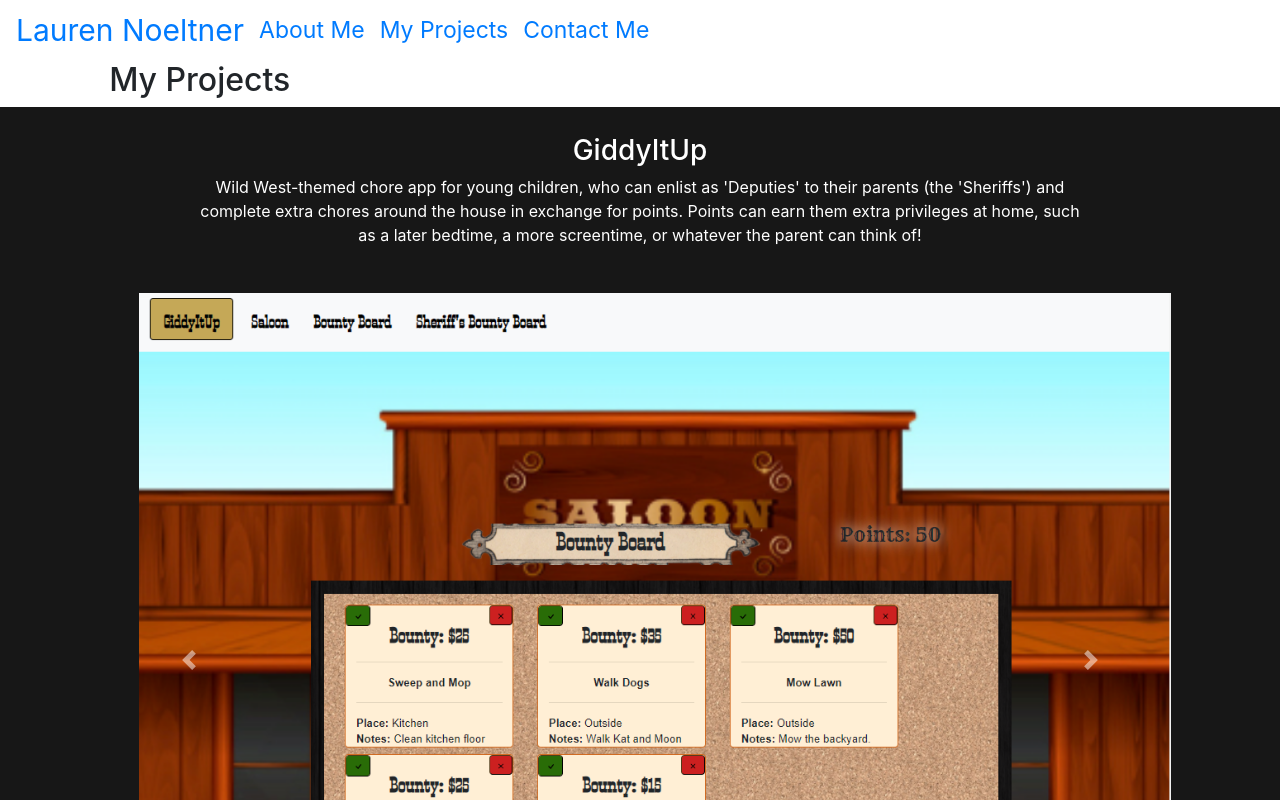
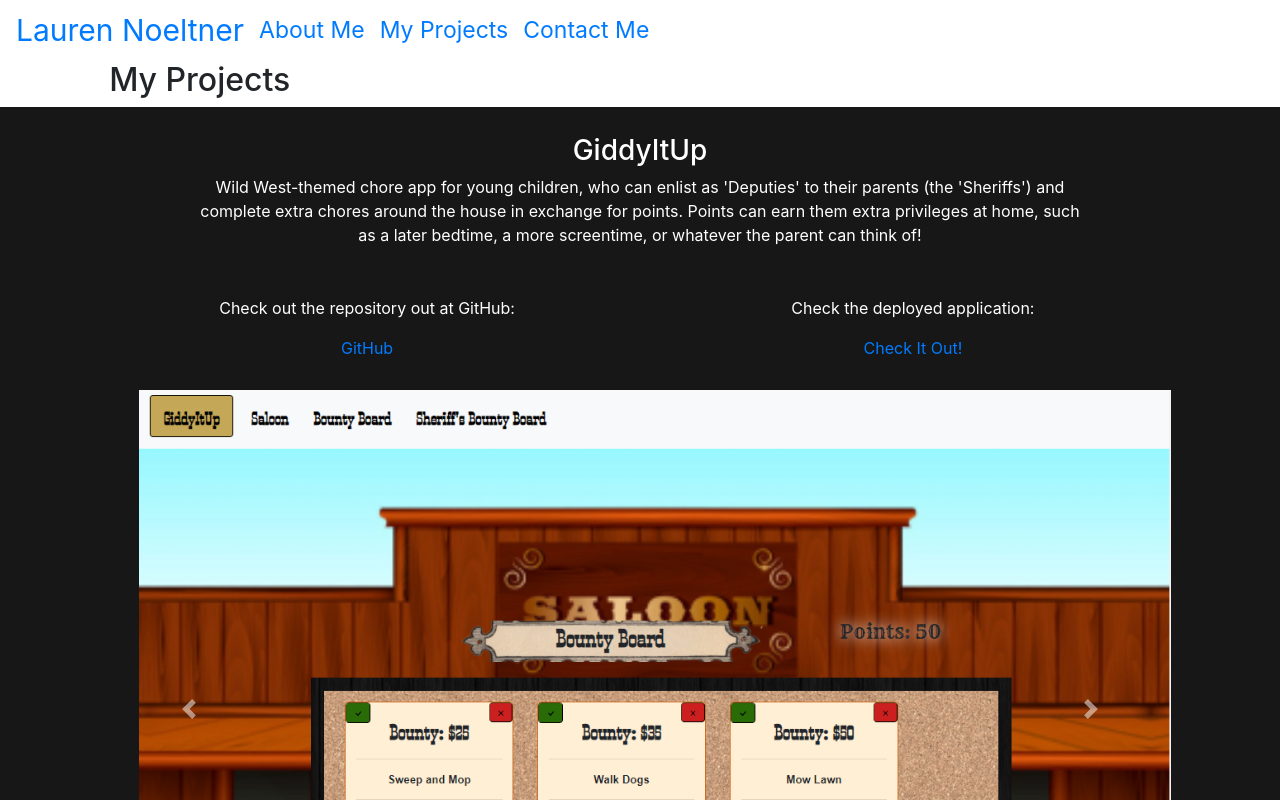
Before and after one commit to LNoeltner1/LaurenNoeltner, a React (Create React App) app in the folder client/: page /Portfolio in a window 1280 px wide. Shown: the top 800 px of the page. Built offline with nearby package versions, Linux system fonts and the light colour scheme.

Commit message:
added buttons to repo and deployment link on every applicable portfolio item

```diff
--- a/client/src/App.css
+++ b/client/src/App.css
@@ -56,7 +56,7 @@
 }
 
 /* PORTFOLIO STUFF */
-.titleText {
+.titleText, .portfolioLinks {
     color: white;
     text-align: center;
     margin-top: 3%;
--- a/client/src/components/Home.jsx
+++ b/client/src/components/Home.jsx
@@ -21,7 +21,7 @@ const Home = () => {
             </div>
             <div className="row">
                 <div className="col-12">
-                    <h3 id="descriptionHome">Full Stack web Developer in Atlanta, GA, always looking for new opportunities to strengthen my skills and create innovative apps.</h3>
+                    <h3 id="descriptionHome">Full Stack Web Developer in Atlanta, GA, always looking for new opportunities to strengthen my skills and create innovative apps.</h3>
                 </div>
             </div>
             <div className="row">
--- a/client/src/components/Portfolio.jsx
+++ b/client/src/components/Portfolio.jsx
@@ -1,5 +1,6 @@
 import React from 'react';
 import "../App.css";
+import { Link, BrowserRouter as Router, Route, Switch } from "react-router-dom";
 import Header from "./Header";
 import Footer from "./Footer";
 import Carousel from 'react-bootstrap/Carousel';
@@ -55,6 +56,20 @@ const Portfolio = () => {
                                     <div className="col-1"></div>
                                 </div>
                                 <div className="row">
+                                    <div className="portfolioLinks col-6">
+                                        <p>
+                                            Check out the repository out at GitHub:
+                                        </p>
+                                        <a href="https://github.com/LNoeltner1/GiddyItUp">GitHub</a>
+                                    </div>
+                                    <div className="portfolioLinks col-6">
+                                        <p>
+                                            Check the deployed application:
+                                        </p>
+                                        <a href="https://giddyitup-eg.herokuapp.com/">Check It Out!</a>
+                                    </div>
+                                </div>
+                                <div className="row">
                                     <div className="col-12">
                                         <img
                                         className="carouselItem d-block w-100"
@@ -63,6 +78,7 @@ const Portfolio = () => {
                                         />
                                     </div>
                                 </div>
+
 
                         </Carousel.Item>
                         {/* ITEM 2 */}
@@ -85,6 +101,20 @@ const Portfolio = () => {
                                         </p>
                                     </div>
                                     <div className="col-1"></div>
+                                </div>
+                                <div className="row">
+                                    <div className="portfolioLinks col-6">
+                                        <p>
+                                            Check out the repository out at GitHub:
+                                        </p>
+                                        <a href="https://github.com/LNoeltner1/cryptic-encounters">GitHub</a>
+                                    </div>
+                                    <div className="portfolioLinks col-6">
+                                        <p>
+                                            Check the deployed application:
+                                        </p>
+                                        <a href="https://cryptic-encounter.herokuapp.com">Check It Out!</a>
+                                    </div>
                                 </div>
                                 <div className="row">
                                     <div className="col-12">
@@ -115,6 +145,20 @@ const Portfolio = () => {
                                     <div className="col-1"></div>
                                 </div>
                                 <div className="row">
+                                    <div className="portfolioLinks col-6">
+                                        <p>
+                                            Check out the repository out at GitHub:
+                                        </p>
+                                        <a href="https://github.com/LNoeltner1/budget-tracker">GitHub</a>
+                                    </div>
+                                    <div className="portfolioLinks col-6">
+                                        <p>
+                                            Check the deployed application:
+                                        </p>
+                                        <a href="https://budget-tracker-lnoeltner.herokuapp.com/">Check It Out!</a>
+                                    </div>
+                                </div>
+                                <div className="row">
                                     <div className="col-12">
                                         <img
                                         className="carouselItem d-block w-100"
@@ -143,6 +187,20 @@ const Portfolio = () => {
                                     <div className="col-1"></div>
                                 </div>
                                 <div className="row">
+                                    <div className="portfolioLinks col-6">
+                                        <p>
+                                            Check out the repository out at GitHub:
+                                        </p>
+                                        <a href="https://github.com/LNoeltner1/workout_tracker">GitHub</a>
+                                    </div>
+                                    <div className="portfolioLinks col-6">
+                                        <p>
+                                            Check the deployed application:
+                                        </p>
+                                        <a href="https://workout-tracker-3.herokuapp.com/">Check It Out!</a>
+                                    </div>
+                                </div>
+                                <div className="row">
                                     <div className="col-12">
                                         <img
                                         className="carouselItem d-block w-100"
@@ -167,6 +225,15 @@ const Portfolio = () => {
                                         </p>
                                     </div>
                                     <div className="col-1"></div>
+                                </div>
+                                <div className="row">
+                                    <div className="portfolioLinks col-12">
+                                        <p>
+                                            Check out the repository out at GitHub:
+                                        </p>
+                                        <a href="https://github.com/LNoeltner1/Employee_Summary_Template_Engine">GitHub</a>
+                                    </div>
+
                                 </div>
                                 <div className="row">
                                     <div className="col-12">
@@ -196,6 +263,20 @@ const Portfolio = () => {
                                     <div className="col-1"></div>
                                 </div>
                                 <div className="row">
+                                    <div className="portfolioLinks col-6">
+                                        <p>
+                                            Check out the repository out at GitHub:
+                                        </p>
+                                        <a href="https://github.com/LNoeltner1/Random_Password_Generator_App">GitHub</a>
+                                    </div>
+                                    <div className="portfolioLinks col-6">
+                                        <p>
+                                            Check the deployed application:
+                                        </p>
+                                        <a href="https://lnoeltner1.github.io/Random_Password_Generator_App/">Check It Out!</a>
+                                    </div>
+                                </div>
+                                <div className="row">
                                     <div className="col-12">
                                         <img
                                         className="carouselItem d-block w-100"
@@ -220,6 +301,14 @@ const Portfolio = () => {
                                         </p>
                                     </div>
                                     <div className="col-1"></div>
+                                </div>
+                                <div className="row">
+                                    <div className="portfolioLinks col-12">
+                                        <p>
+                                            Check out the repository out at GitHub:
+                                        </p>
+                                        <a href="https://github.com/LNoeltner1/README_Generator">GitHub</a>
+                                    </div>
                                 </div>
                                 <div className="row">
                                     <div className="col-12">
```
